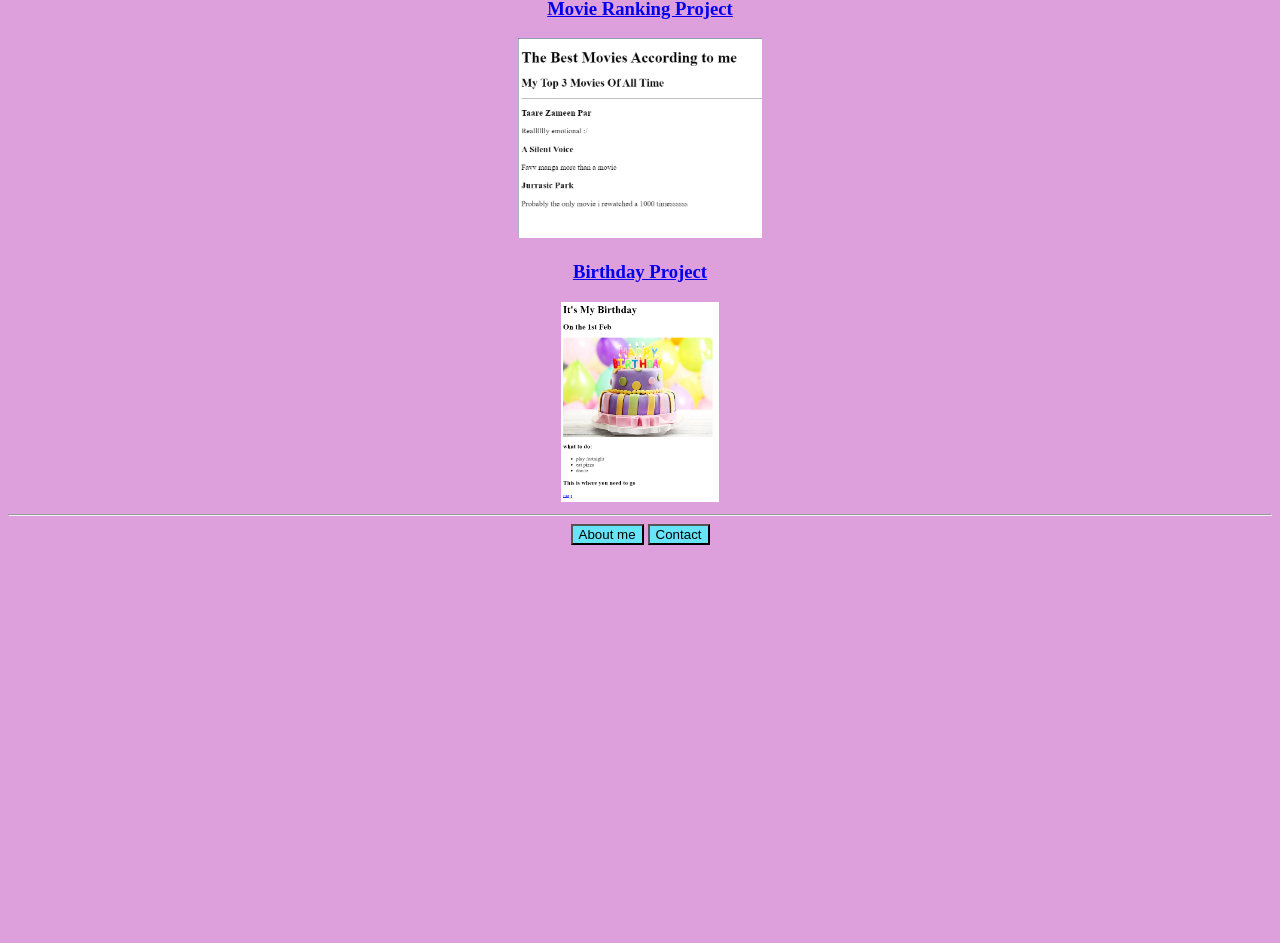
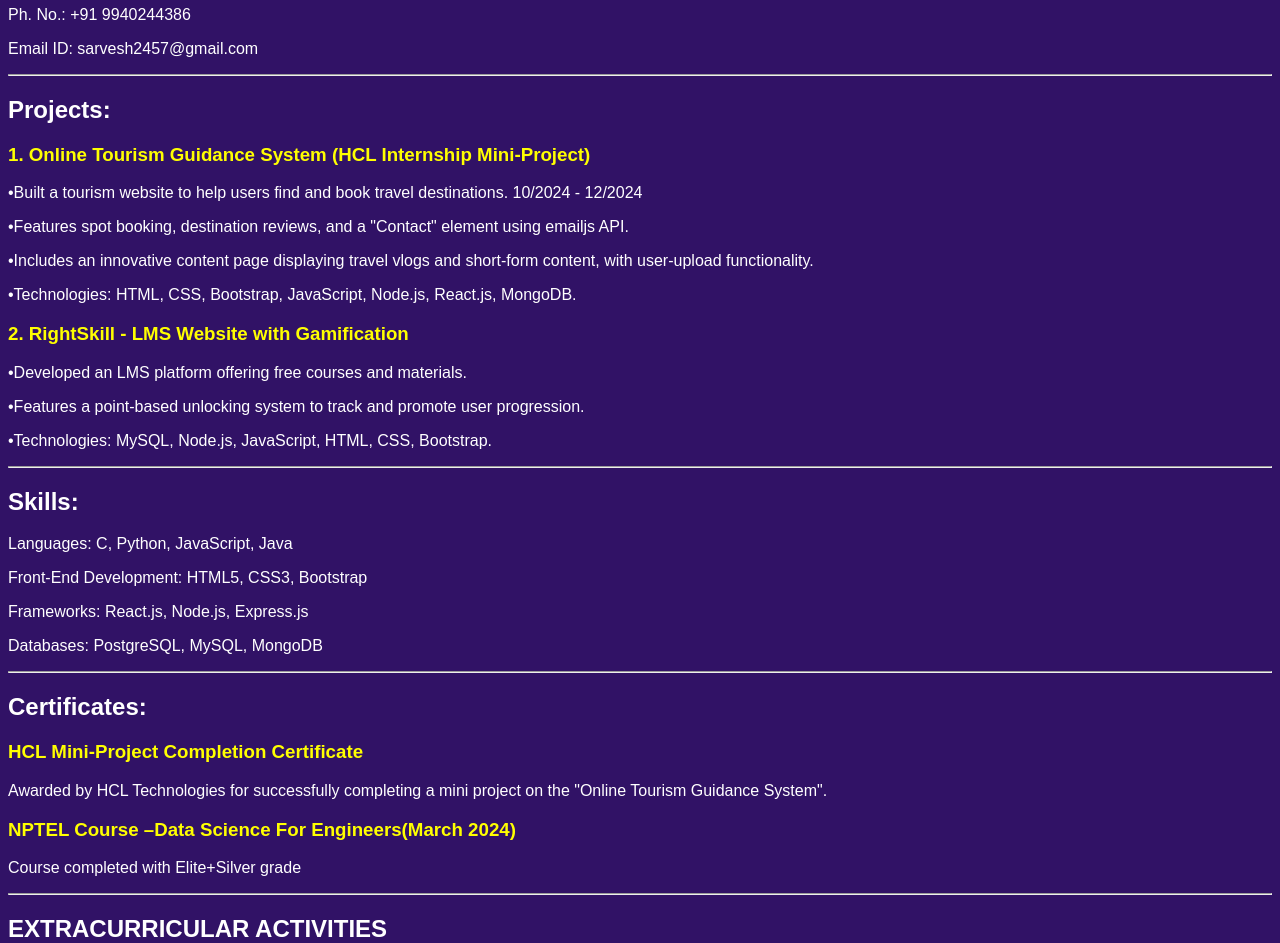
Before and after one commit to sarvesh-78/Html-Portfolio, a plain HTML site: page index.html in a window 1280 px wide. Shown: the part 150-1093 px from the top of the page. Before the commit the page ends 800 px from the top, so only its background shows below. Drawn offline with Linux system fonts and the light colour scheme.

Commit message:
PortFolio update

```diff
--- a/index.html
+++ b/index.html
@@ -1,43 +1,104 @@
 <!DOCTYPE html>
 <html lang="en">
+
 <head>
   <meta charset="UTF-8" />
   <meta name="viewport" content="width=device-width, initial-scale=1.0" />
   <title>My Portfolio</title>
-    <style>
-      body {
-        background-color: plum;
-      }
-      .btn {
-        background-color: rgb(104, 228, 248);
-      }
-    </style>
+  <link rel="stylesheet" href="styles.css" />
 </head>
+
 <body>
-    <center>
+  <div class="header">
+    <div class="container">
+      <div class="links">
         <h1 class="headings">Sarvesh's Portfolio</h1>
-      <h2 class="headings">I am hoping to be a Web Developer</h2>
+        <a href="https://github.com/sarvesh-78"><img src="./assets/images/github-mark-white.png" /></a>
+        <a href="https://www.linkedin.com/in/sarvesh-shivakumar-3621992a2/"><img
+            src="./assets/images/linkedin.png" /></a>
+      </div>
+      <h2 style="color: yellow;">
+        Contact:
+      </h2>
+      <p>
+        Ph. No.: +91 9940244386
+      </p>
+      <p>
+        Email ID: sarvesh2457@gmail.com
+      </p>
+    </div>
+  </div>
   <hr />
-      <h3 class="headings">
-        <a href="./public/movie-ranking.html">Movie Ranking Project</a>
-      </h3>
-      <img
-        class="imgs"
-        height="200"
-        src="./assets/images/movie-ranking.png"
-        alt="movie ranking project pic"
-      />
-      <h3 class="headings">
-        <a href="./public/birthday-invite.html">Birthday Project</a>
-      </h3>
-      <img
-        height="200"
-        src="./assets/images/birthday-invite.png"
-        alt="birthday-invite project pic"
-      />
+  <div class="project">
+    <h2>Projects:</h2>
+    <div>
+      <a href="https://github.com/sarvesh-78/Tourister-1" style="color: yellow;">
+        <h3>1. Online Tourism Guidance System (HCL Internship Mini-Project)</h3>
+      </a>
+      <p>
+        •Built a tourism website to help users find and book travel destinations.
+        10/2024 - 12/2024
+      </p>
+      <p>
+        •Features spot booking, destination reviews, and a "Contact" element using
+        emailjs API.</p>
+      <p> •Includes an innovative content page displaying travel vlogs and short-form
+        content, with user-upload functionality.</p>
+      <p>•Technologies: HTML, CSS, Bootstrap, JavaScript, Node.js, React.js, MongoDB.</p>
+    </div>
+    <div>
+      <a href="https://github.com/sarvesh-78/Tourister-1" style="color: yellow;">
+        <h3>2. RightSkill - LMS Website with Gamification</h3>
+      </a>
+      <p>
+        •Developed an LMS platform offering free courses and materials.
+      </p>
+      <p>
+        •Features a point-based unlocking system to track and promote user
+        progression.</p>
+      <p>•Technologies: MySQL, Node.js, JavaScript, HTML, CSS, Bootstrap.</p>
+    </div>
+  </div>
   <hr />
-      <a href="./public/about.html"><button class="btn">About me</button></a>
-      <a href="./public/contact.html"><button class="btn">Contact</button></a>
-    </center>
+  <div class="skills">
+    <h2>Skills:</h2>
+    <p>Languages: C, Python, JavaScript, Java</p>
+    <p>Front-End Development: HTML5, CSS3, Bootstrap</p>
+    <p>Frameworks: React.js, Node.js, Express.js</p>
+    <p>Databases: PostgreSQL, MySQL, MongoDB</p>
+  </div>
+  <hr />
+  <div class="certificate">
+    <h2>Certificates:</h2>
+    <h3 style="color: yellow;">HCL Mini-Project
+      Completion
+      Certificate</h3>
+    <p>Awarded by HCL
+      Technologies for
+      successfully
+      completing a mini
+      project on the "Online
+      Tourism Guidance
+      System".
+    </p>
+    <h3 style="color: yellow;">NPTEL Course –Data
+      Science For
+      Engineers(March
+      2024)</h3>
+    <p>Course completed
+      with Elite+Silver
+      grade
+
+    </p>
+  </div>
+  <hr />
+  <div class="extra">
+    <h2>EXTRACURRICULAR ACTIVITIES</h2>
+    <h3>Member, Microsoft Club:</h3>
+    Organized and conducted workshops, seminars, and other events to promote technology and innovation
+    at Sathyabama Institute of Science and Technology.
+  </div>
+  <br>
 </body>
+
 </html>
--- /dev/null
+++ b/styles.css
@@ -0,0 +1,20 @@
+
+body{
+    color: white;
+    font-family: 'Poppins', sans-serif;
+    background-color: #311266;
+}
+.links{
+    display: inline-flex;
+    align-items: center;
+    gap: 10px;
+}
+
+.links img {
+height: 30px; /* Adjust size as needed */
+width: auto;
+}
+
+a{
+    text-decoration: none;
+}
```
Also changed, not shown: assets/images/github-mark-white.png (added), assets/images/linkedin.png (added). Lines whose indentation alone changed are shown as unchanged.
